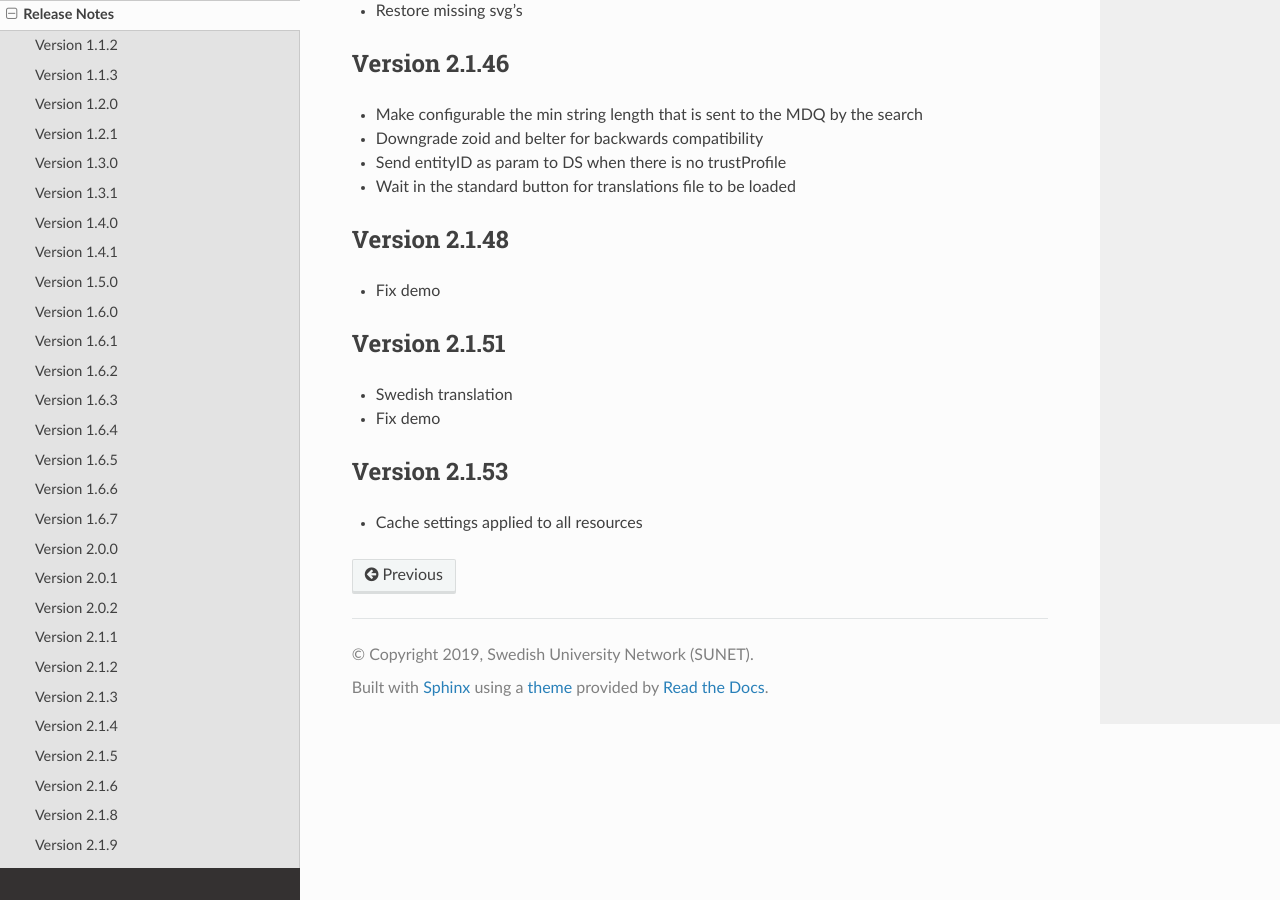
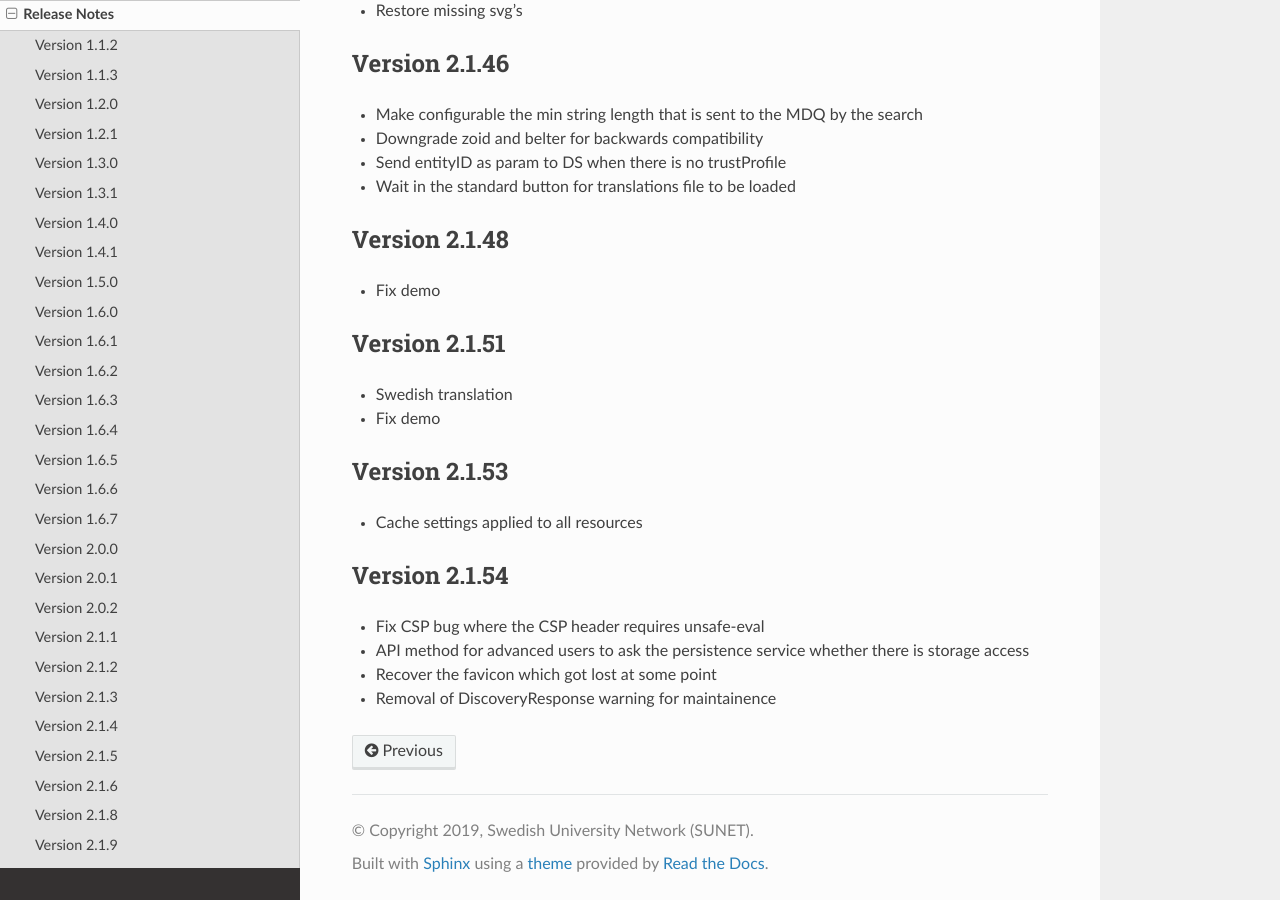
Before and after one commit to TheIdentitySelector/thiss-js, a Sphinx documentation site: the page built from docs/releasenotes.rst, in a window 1280 px wide and 900 px high, scrolled down 6065 px. Built offline with Sphinx 7.4.7 and the Read the Docs theme 3.1.0, drawn with Linux system fonts in a browser that asks for light colours.

Commit message:
bump version to 2.1.54

```diff
--- a/docs/conf.py
+++ b/docs/conf.py
@@ -26,7 +26,7 @@ author = u'Leif Johansson'
 # The short X.Y version
 version = u'2.1'
 # The full version, including alpha/beta/rc tags
-release = u'2.1.53'
+release = u'2.1.54'
 js_source_path = '../src'
 
 # -- General configuration ---------------------------------------------------
--- a/docs/releasenotes.rst
+++ b/docs/releasenotes.rst
@@ -307,3 +307,11 @@ Version 2.1.53
 --------------
 
 * Cache settings applied to all resources
+
+Version 2.1.54
+--------------
+
+* Fix CSP bug where the CSP header requires unsafe-eval
+* API method for advanced users to ask the persistence service whether there is storage access
+* Recover the favicon which got lost at some point
+* Removal of DiscoveryResponse warning for maintainence
--- a/package.json
+++ b/package.json
@@ -1,6 +1,6 @@
 {
   "name": "@theidentityselector/thiss",
-  "version": "2.1.53",
+  "version": "2.1.54",
   "description": "The Identity Selector",
   "main": "index.js",
   "private": false,
@@ -68,7 +68,7 @@
     "@fortawesome/fontawesome-svg-core": "^6.6.0",
     "@popperjs/core": "^2.11.8",
     "@snyk/protect": "^1.1292.4",
-    "@theidentityselector/thiss-ds": "^2.1.48",
+    "@theidentityselector/thiss-ds": "^2.1.52",
     "banana-i18n": "==2.3.3",
     "belter": "^1.0.165",
     "bootstrap-scss": "^5.3.3",
```
Also changed, not shown: 2 other files.
